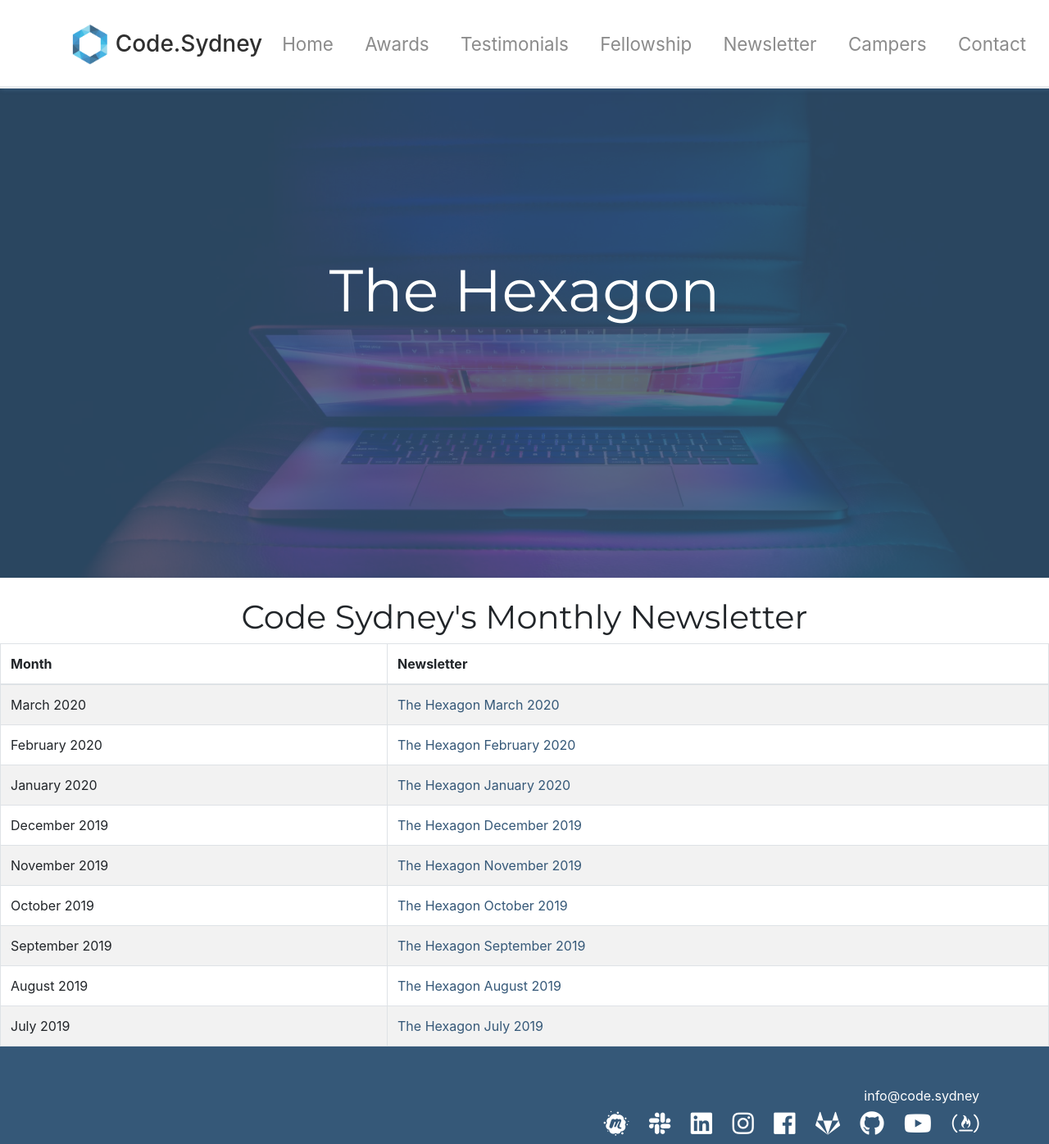
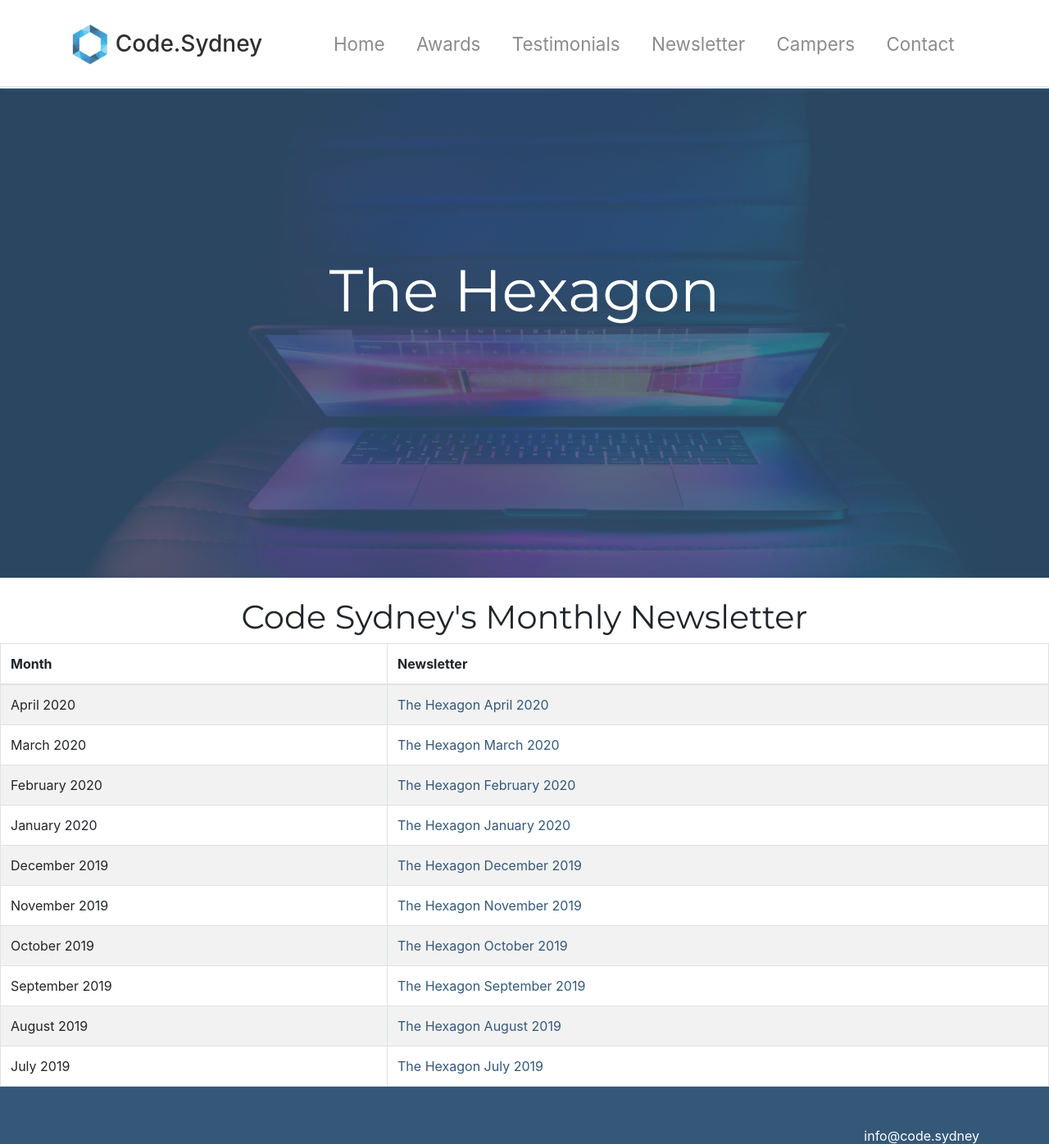
Before and after one commit to thecodesydney/codesydneywebsite, a Flask app: page /newsletter in a window 1280 px wide. Shown: the top 1396 px of the page at 82% size. Run offline with Flask 2, Linux system fonts and the light colour scheme; some libraries are stand-ins or nearby versions.

Commit message:
The HEXAGON April 2020

```diff
--- a/templates/includes/_footer.html
+++ b/templates/includes/_footer.html
@@ -11,8 +11,7 @@
             <a href="https://www.linkedin.com/company/code.sydney/" target="_blank" class="font-icon linkedin-hover soc-media"><i class="fab fa-linkedin"></i></a>
             <a href="https://www.instagram.com/code.sydney/" target="_blank" class="font-icon instagram-hover soc-media"><i class="fab fa-instagram"></i></a>
             <a href="https://www.facebook.com/codesyd/" target="_blank" class="font-icon facebook-hover soc-media"><i class="fab fa-facebook"></i></a>
-            <a href="https://gitlab.com/codesydney" target="_blank" class="font-icon gitlab-hover soc-media"><i class="fab fa-gitlab"></i></a>
-            <a href="https://github.com/FreeCodeCampSydney" target="_blank" class="font-icon github-hover soc-media"><i class="fab fa-github"></i></a>
+            <a href="https://github.com/codesydney" target="_blank" class="font-icon github-hover soc-media"><i class="fab fa-github"></i></a>
             <a href="https://www.youtube.com/channel/UCnOp_l8-EX3c-q2Tlj-2Iyw" target="_blank" class="font-icon youtube-hover soc-media"><i class="fab fa-youtube"></i></a>
             <a href="http://www.freecodecampsydney.org/" target="_blank" class="font-icon freecodecamp-hover soc-media"><i class="fab fa-free-code-camp"></i></a>
           <p>
--- a/templates/includes/_navbar.html
+++ b/templates/includes/_navbar.html
@@ -21,9 +21,11 @@
       <li class="nav-item">
         <a href="{{ url_for('testimonials') }}" class="nav-link">Testimonials</a>
       </li>
+      <!--
       <li class="nav-item">
         <a href="{{ url_for('fellowship') }}" class="nav-link">Fellowship</a>
       </li>
+      -->
       <li class="nav-item">
         <a href="{{ url_for('newsletter') }}" class="nav-link">Newsletter</a>
       </li>
--- a/templates/newsletter.html
+++ b/templates/newsletter.html
@@ -37,6 +37,10 @@
             </tr>
         </thead>
         <tbody>
+            <tr>
+                <td>April 2020</a></td>
+                <td><a href="{{ url_for('static', filename='pdf/The_Hexagon_April_2020.pdf') }}" target="_blank">The Hexagon April 2020</a></td>
+            </tr>
             <tr>
                 <td>March 2020</a></td>
                 <td><a href="{{ url_for('static', filename='pdf/The_Hexagon_March_2020.pdf') }}" target="_blank">The Hexagon March 2020</a></td>
```
Also changed, not shown: 1 other file.
